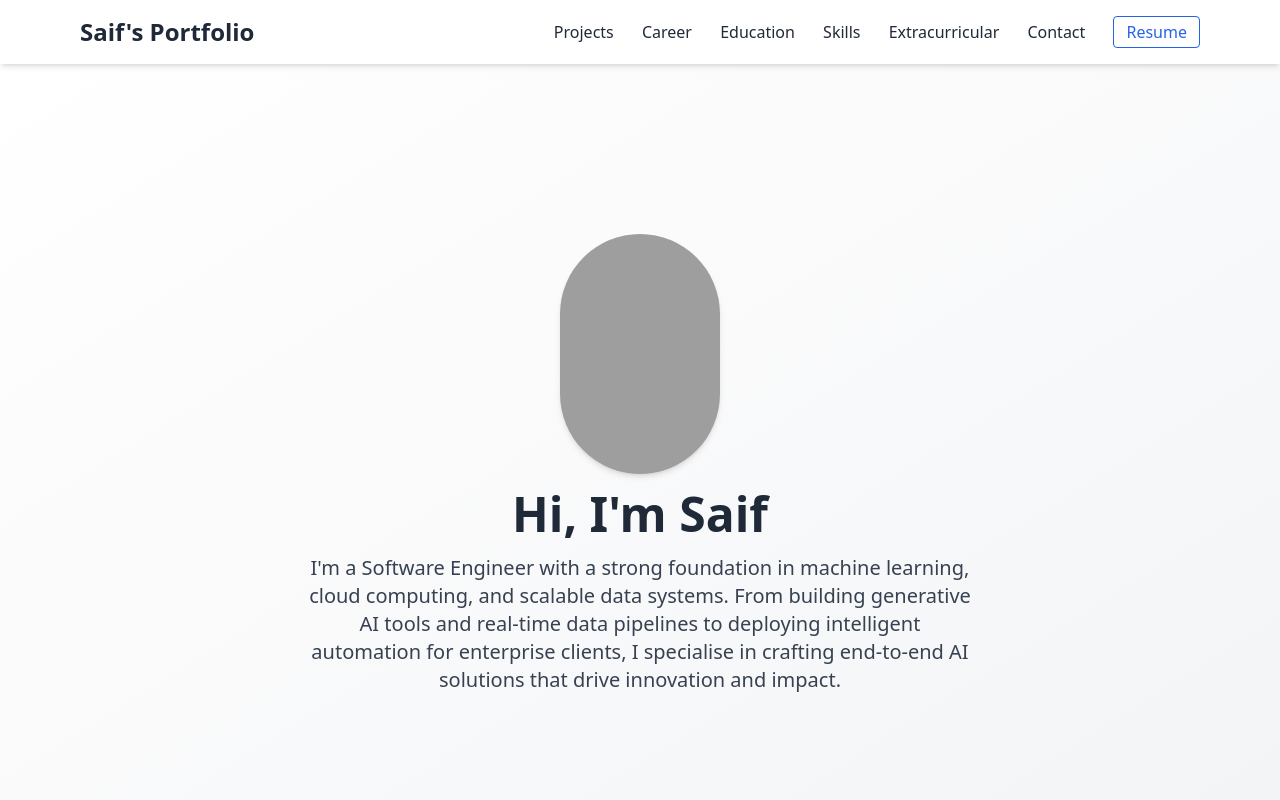
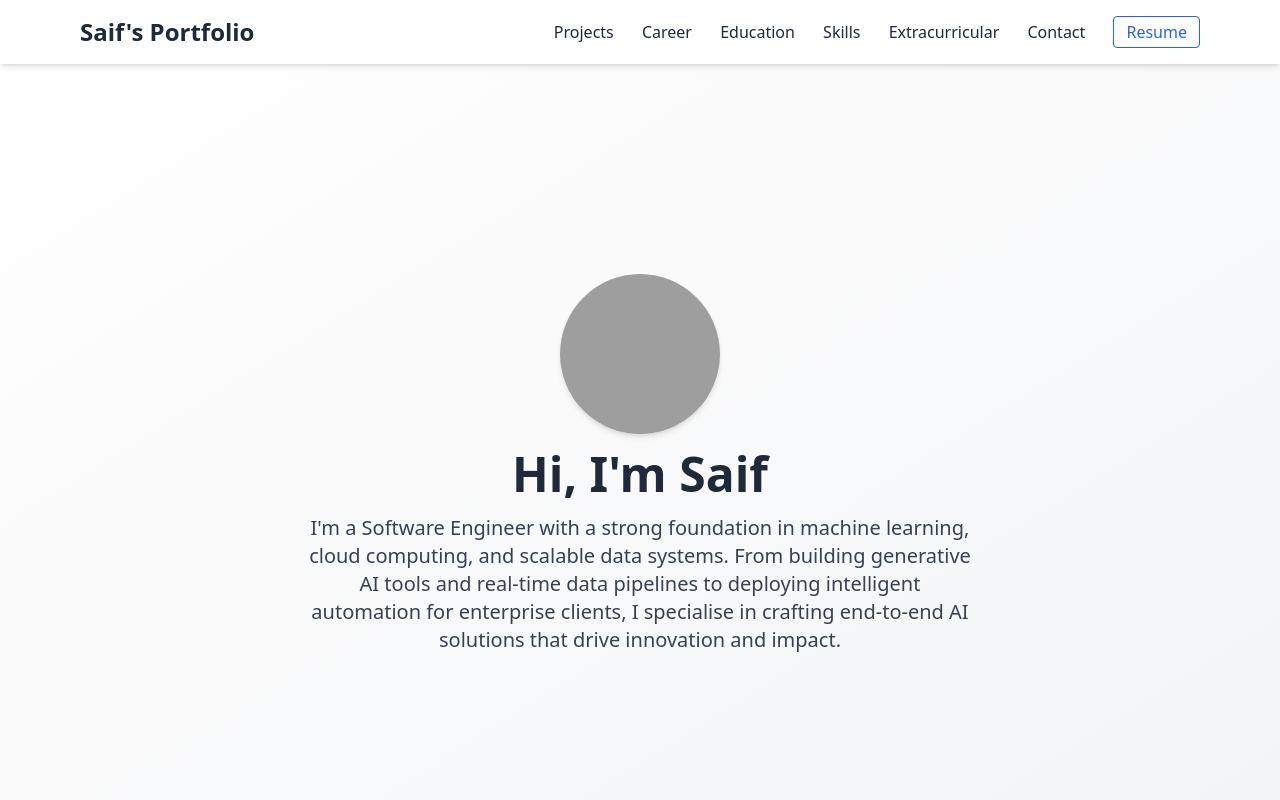
Before and after one commit to saifs1315/Portfolio, a plain HTML site: page index.html in a window 1280 px wide. Shown: the top 800 px of the page. Drawn offline with nearby package versions, Linux system fonts and the light colour scheme; grey boxes are pictures that could not be loaded.

Commit message:
update profile

```diff
--- a/index.html
+++ b/index.html
@@ -46,7 +46,7 @@
   <!-- Landing Page -->
   <section id="home"
     class="h-screen flex flex-col justify-center items-center text-center bg-gradient-to-br from-white to-gray-100 px-4">
-    <img src="assets/profile.png" alt="Saif" class="w-40 h-60 object-cover rounded-full mb-4 shadow-md" />
+    <img src="assets/profile.png" alt="Saif" class="w-40 h-40 object-cover rounded-full mb-4 shadow-md" />
     <h2 class="text-5xl font-bold mb-4">Hi, I'm Saif</h2>
     <p class="text-xl max-w-2xl text-gray-700">
       I'm a Software Engineer with a strong foundation in machine learning, cloud computing, and scalable data
```
